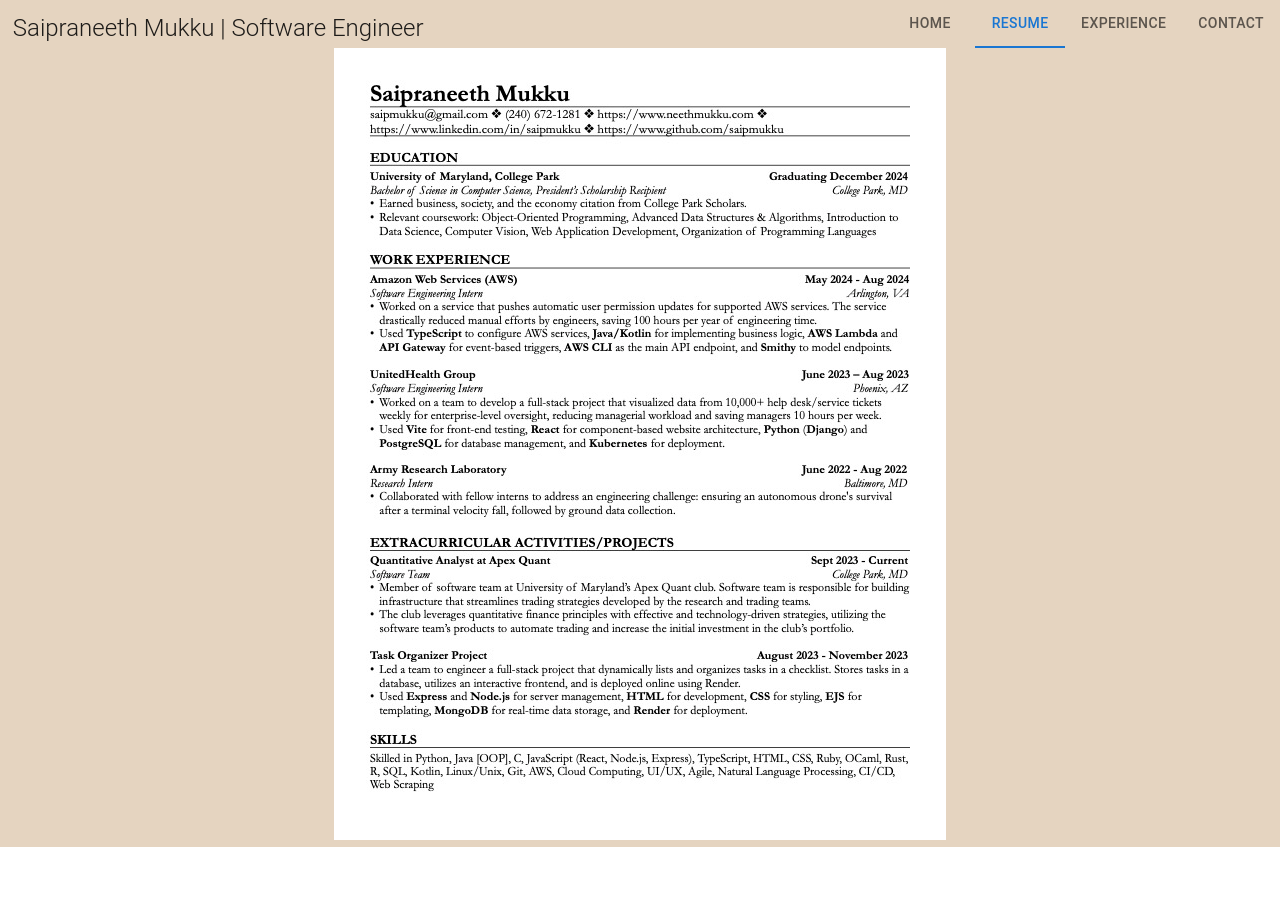
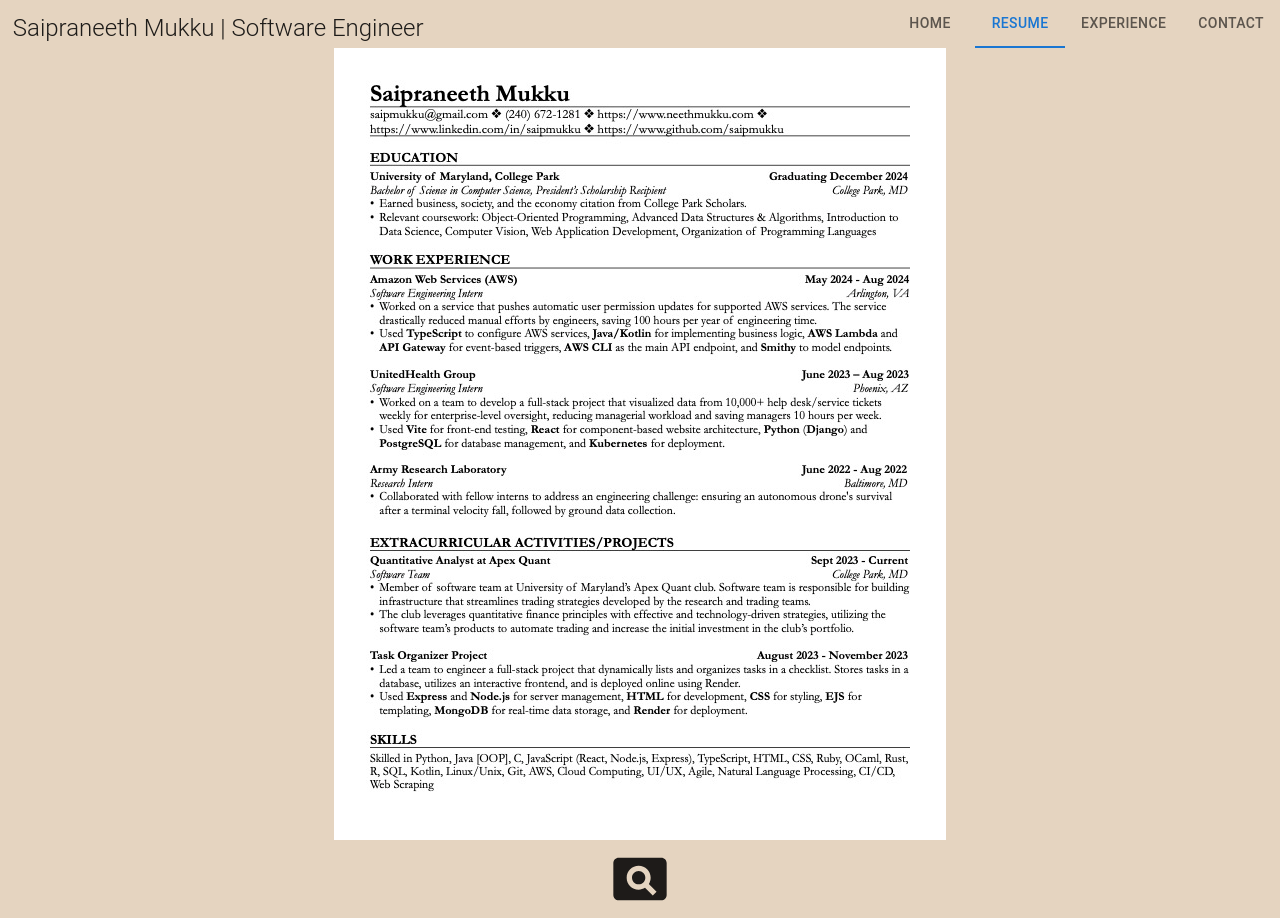
Before and after one commit to saipmukku/Portfolio-Website-Old, a React (Create React App) app: page / in a window 1280 px wide. Both pictures are taken after a click on the tab "RESUME". Before the commit the page ends 847 px from the top, so only its background shows below. Built offline with nearby package versions, Linux system fonts and the light colour scheme.

Commit message:
Added default document viewer capability

```diff
--- a/src/App.css
+++ b/src/App.css
@@ -8,9 +8,8 @@
 }
 
 .actual-resume {
-  height: 100%;
   object-fit: contain;
-  width: 100%;
+  cursor: pointer;
 }
 
 .contact-info {
@@ -26,17 +25,11 @@
   justify-content: center;
 }
 
-.icon-resume {
+.image-resume {
+  display: flex;
   align-items: center;
-  display: flex;
-  flex: 1;
   justify-content: center;
-}
-
-.image-resume {
-  align-items: center;
-  display: flex;
-  justify-content: center;
+  flex-direction: column;
 }
 
 .main-page {
@@ -48,6 +41,8 @@
   display: flex;
   flex-direction: row;
   justify-content: space-between;
+  width: 100vw;
+  background-color: #E5D4C0;
 }
 
 .outer-contact {
@@ -73,12 +68,12 @@
 
 .outer-resume {
   background-color: #E5D4C0;
-  align-items: center;
   display: flex;
   height: 100%;
+  align-items: center;
   justify-content: center;
   overflow: hidden;
-  width: 100%;
+  width: 100vw;
 }
 
 .personal-info {
--- a/src/pages/ExperiencePage.js
+++ b/src/pages/ExperiencePage.js
@@ -5,7 +5,7 @@
 
 function ExperiencePage() {
   const[open, setOpen] = useState(0);
-  let aws = JobCardFunction("Amazon Web Services", "Arlington, VA", "Software Development Engineer Intern", "June 2024 - August 2024",
+  let aws = JobCardFunction("Amazon Web Services", "Arlington, VA", "Software Development Engineer Intern", "May 2024 - August 2024",
     ["TypeScript", "Java", "AWS Lambda", "AWS API Gateway", "Kotlin", "AWS CLI"], false);
   let uhg = JobCardFunction("UnitedHealth Group", "Phoenix, AZ", "Software Engineer Intern", "June 2023 - August 2023",
     ["Vite", "React", "Python", "Django", "PostreSQL", "Kubernetes"], false);
--- a/src/pages/HomePage.js
+++ b/src/pages/HomePage.js
@@ -8,7 +8,7 @@
       <Box className="outer-home">
         <Box className="personal-info">
           <motion.div whileHover={{ scale: 1.02 }} whileTap={{ scale: 1.05 }}>
-            <Avatar alt="Neeth's picture" src="portrait.jpeg" className="avatar" sx={{ height: 420, width: 420 }} variant="circle"/>
+            <Avatar alt="Neeth's picture" src="portrait.jpeg" sx={{ height: 500, width: 500 }} variant="circle"/>
           </motion.div>
           <Box>
             <h1 style={{ textAlign:"center", fontSize:"5vw" }}>
@@ -16,7 +16,7 @@
                 Hi, my name is <span style={{ color:"#007FFF" }}>Saipraneeth Mukku</span>
               </motion.div>
             </h1>
-            <h3 style={{ textAlign:"center", fontSize:"2vw" }}>
+            <h3 style={{ textAlign:"center", fontSize:"2.5vw" }}>
               <motion.div whileHover={{ scale: 1.05 }} whileTap={{ scale: 1.1 }}>
                 but they call me <span style={{ color:"#007FFF" }}>Neeth</span>
               </motion.div>
@@ -30,7 +30,7 @@
             </motion.div>
           </span>
           <motion.div whileHover={{ scale: 1.02 }} whileTap={{ scale: 1.05 }}>
-            <Typography variant="h5">I am currently a senior at the University of Maryland, College Park, studying Computer Science with a minor in General Business.
+            <Typography variant="h4">I am currently a senior at the University of Maryland, College Park, studying Computer Science with a minor in General Business.
               I have experience building software for various companies, and am always looking for ways to expand my skillset. Click through the tabs
               to view my resume, experience, and contact me with inquiries!
             </Typography>
--- a/src/pages/ResumePage.js
+++ b/src/pages/ResumePage.js
@@ -1,17 +1,31 @@
 import React, { useState } from 'react';
-import { Box, Modal } from '@mui/material';
+import { Box, Modal, Button } from '@mui/material';
+import PageviewIcon from '@mui/icons-material/Pageview';
+import ArrowBackIcon from '@mui/icons-material/ArrowBack';
 import { motion } from "framer-motion";
 import '../App.css';
 
 function ResumePage() {
     const [open, setOpen] = useState(false);
+    const [showNewPage, setShowNewPage] = useState(false);
 
-    const handleOpen = () => {
-        if(open) setOpen(false);
-        else setOpen(true);
-    }
+    const handleOpen = () => { setOpen(!open) }
+    const handleShowNewPage = () => { setShowNewPage(true) };
+    const handleGoBack = () => { setShowNewPage(false) };
 
     return (
+        <>
+            {showNewPage ? (
+                <Box sx={{ position: 'relative', height: '100vh', width: '100vw' }}>
+                    <Button variant="contained" sx={{ position: 'fixed', zIndex: 2, bottom: 0,
+                            backgroundColor: '#007FFF', color: 'white', margin: "2.5vh" }}
+                        onClick={handleGoBack}>
+                        <ArrowBackIcon />
+                    </Button>
+                    <iframe src="Resume.pdf" style={{ position: 'fixed', top: 0, left: 0,
+                        width: '100vw', height: '100vh', border: 'none', zIndex:1 }} title="Resume PDF" />
+                </Box>
+            ) : (
                 <Box className="outer-resume">
                     <Modal open={open} onClick={handleOpen}
                             sx={{ display:'flex', alignItems:"center", justifyContent:'center' }}
@@ -21,11 +35,17 @@
                             sx={{ width:'100%', height:'100%', objectFit:'contain' }}/>
                     </Modal>
                     <Box className="image-resume">
-                <motion.div className="animated-icon" whileHover={{ scale: 1.02 }} whileTap={{ scale: 1.05 }}>
+                        <motion.div whileHover={{ scale: 1.02 }} whileTap={{ scale: 1.05 }}>
                             <Box component="img" src="resume.jpeg" className="actual-resume" alt="Resume" onClick={handleOpen}/>
+                        </motion.div>
+                        <motion.div whileHover={{ scale: 1.25 }} whileTap={{ scale: 1.5 }}>
+                            <PageviewIcon sx={{ height:"64px", width:"64px" }}
+                                onClick={handleShowNewPage}/>
                         </motion.div>
                     </Box>
                 </Box>
+            )}
+        </>
     )
 }
 
```
Also changed, not shown: 1 other file (tests, documents, lock files or other folders). Lines whose indentation alone changed are shown as unchanged.
